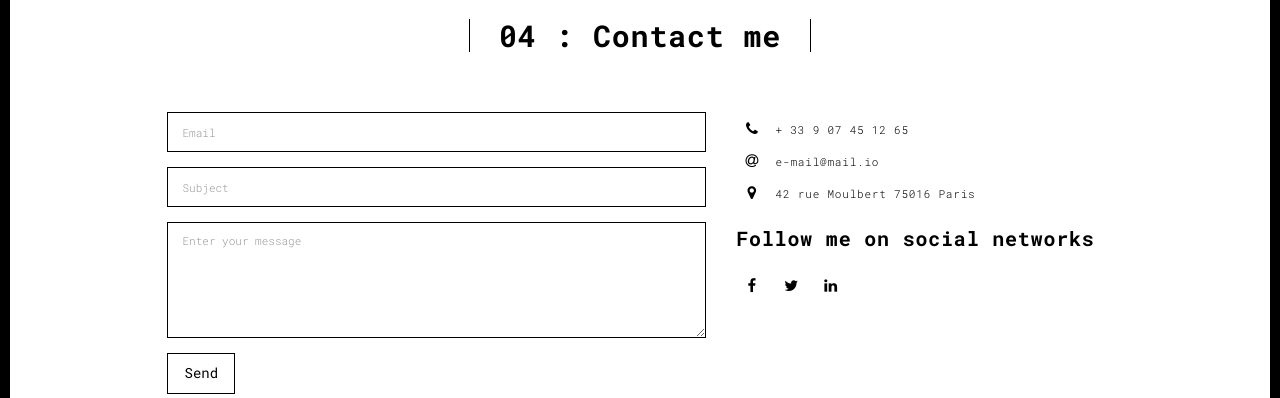
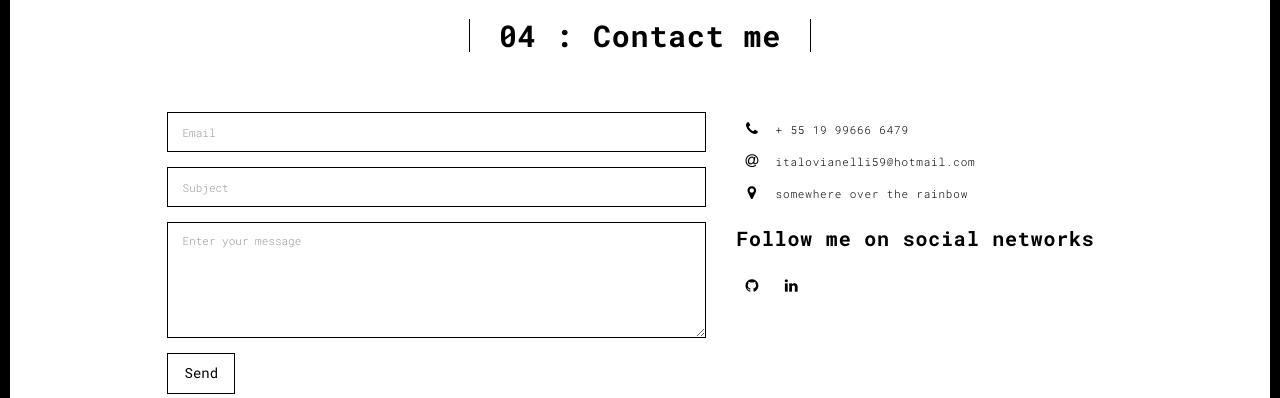
Before and after one commit to italoribeiroc/portfo, a Flask app: page /contact.html in a window 1280 px wide. Shown: the part 90-488 px from the top of the page. Run offline with Flask 2, Linux system fonts and the light colour scheme; some libraries are stand-ins or nearby versions.

Commit message:
social midia update

```diff
--- a/templates/about.html
+++ b/templates/about.html
@@ -73,7 +73,7 @@
                   Class aptent taciti sociosqu ad litora torquent per conubia nostra, per inceptos himenaeos. Phasellus iaculis magna sagittis elit sagittis, at hendrerit lorem venenatis. Morbi accumsan iaculis blandit. Cras ultrices hendrerit nisl.</p>
                 </div>
                 <div class="col-xs-12 col-md-6">
-                  <img src="../static/assets/images/profil.jpg" class="img-responsive" alt="">
+                  <img src="../static/assets/images/51058633.png" class="img-responsive" alt="">
                 </div>
               </div>
             </div>
--- a/templates/contact.html
+++ b/templates/contact.html
@@ -79,29 +79,26 @@
                           <span class="fa-icon">
                             <i class="fa fa-phone" aria-hidden="true"></i>
                           </span>
-                          + 33 9 07 45 12 65
+                          + 55 19 99666 6479
                         </li>
                         <li>
                           <span class="fa-icon">
                             <i class="fa fa-at" aria-hidden="true"></i>
                           </span>
-                          e-mail@mail.io
+                          italovianelli59@hotmail.com
                         </li>
                         <li>
                           <span class="fa-icon">
                             <i class="fa fa fa-map-marker" aria-hidden="true"></i>
                           </span>
-                          42 rue Moulbert 75016 Paris
+                          somewhere over the rainbow
                         </li>
                       </ul>
                       <h3>Follow me on social networks</h3>
-                      <a href="http://www.facebook.com" title="" class="fa-icon">
-                        <i class="fa fa-facebook"></i>
+                      <a href="https://github.com/italoribeiroc" title="" class="fa-icon" target="_blank">
+                        <i class="fa fa-github"></i>
                       </a>
-                      <a href="http://www.twitter.com" title="" class="fa-icon">
-                        <i class="fa fa-twitter"></i>
-                      </a>
-                      <a href="http://www.linkedin.com" title="" class="fa-icon">
+                      <a href="https://www.linkedin.com/in/italocvribeiro/" title="" class="fa-icon" target="_blank">
                         <i class="fa fa-linkedin"></i>
                       </a>
 
--- a/templates/index.html
+++ b/templates/index.html
@@ -15,7 +15,7 @@
   <link rel="apple-touch-icon" sizes="180x180" href="../static/assets/apple-icon-180x180.png">
   <link href="../static/assets/favicon.ico" rel="icon">
 
-  <title>Title page</title>
+  <title>Italo Ribeiro</title>
 
 <link href="../static/main.3f6952e4.css" rel="stylesheet"></head>
 
```
Also changed, not shown: static/assets/images/51058633.png (added).
